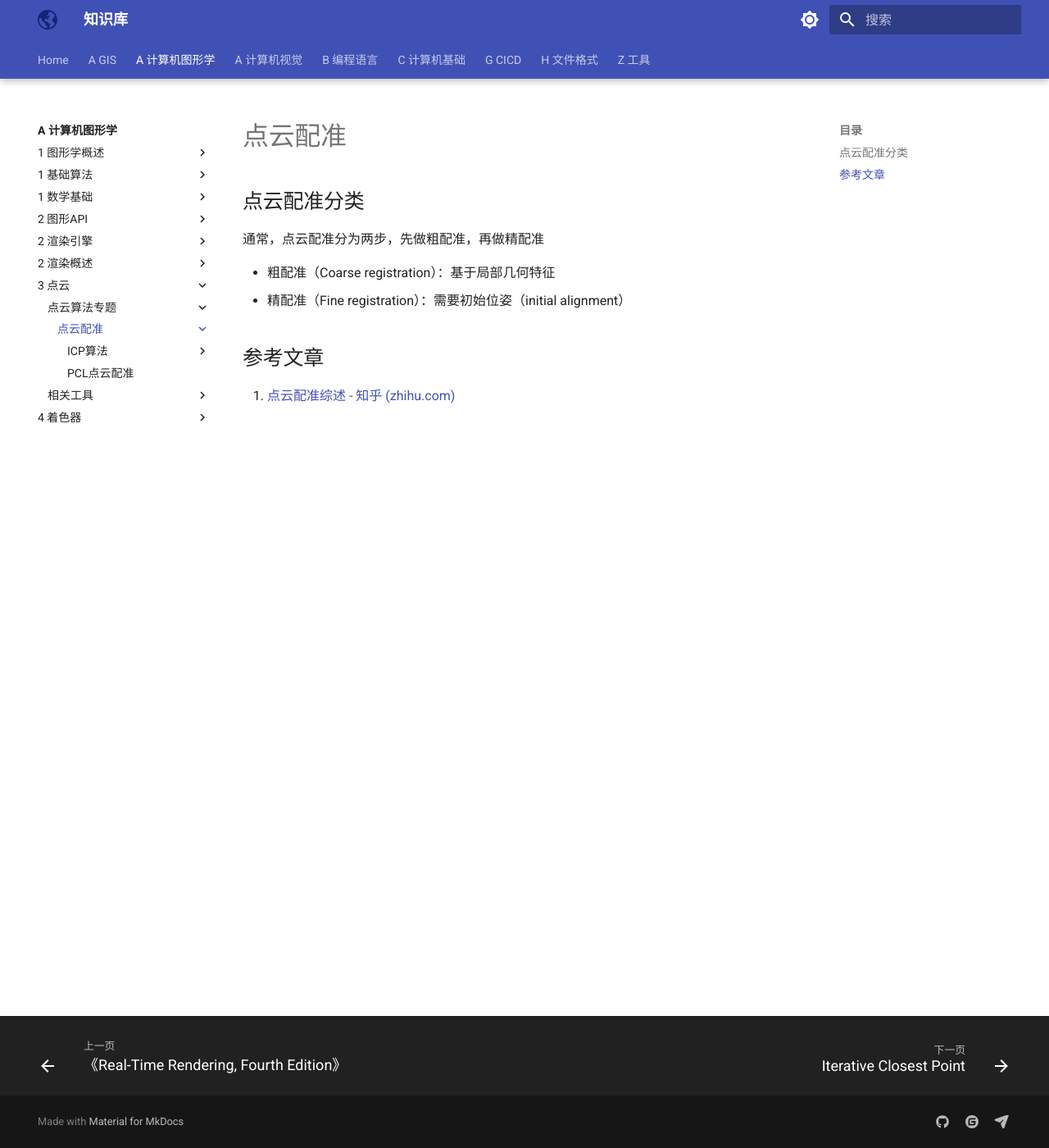
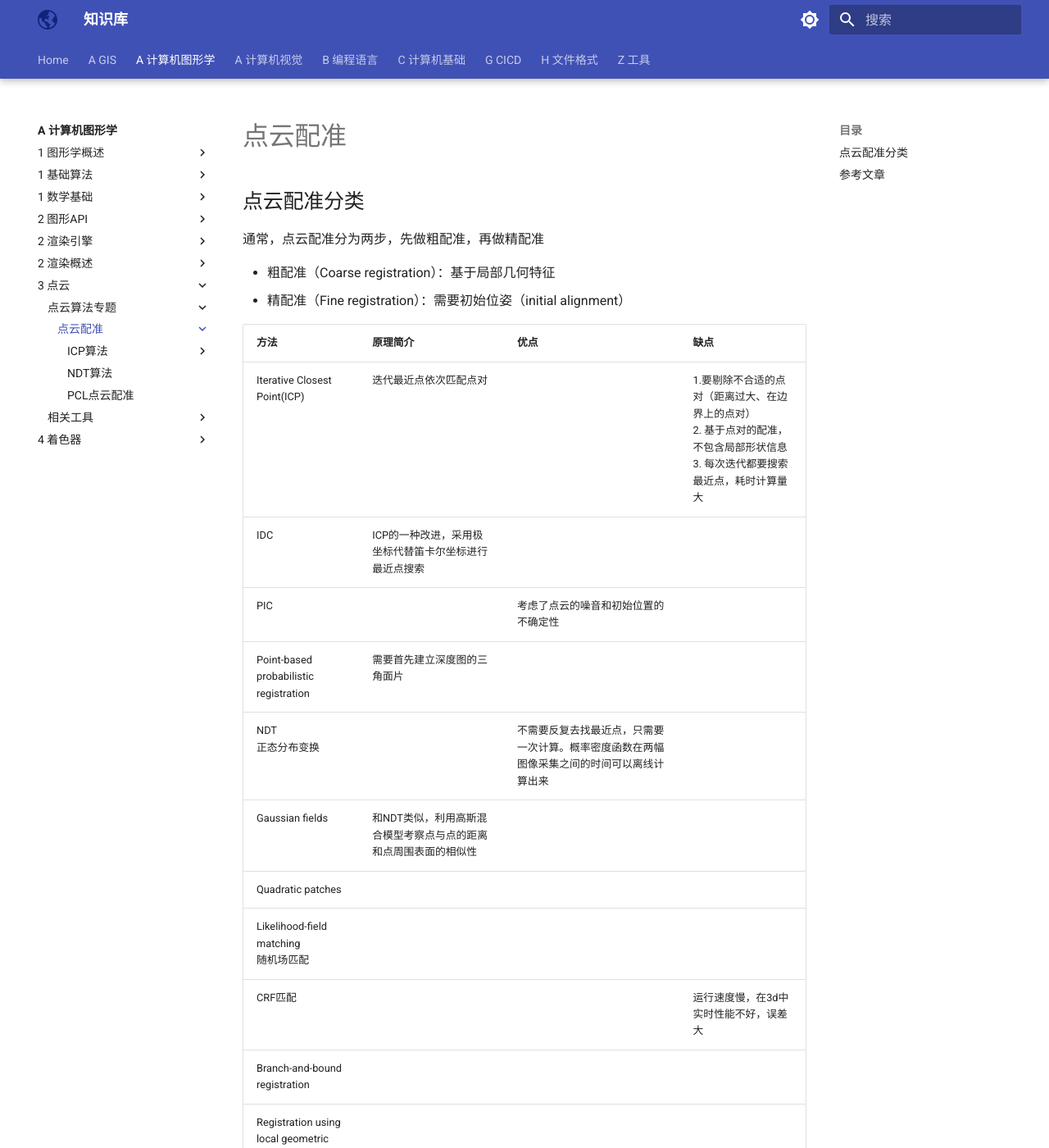
Before and after one commit to geodoer/geodoer.github.io, an MkDocs documentation site: the page built from docs/A-计算机图形学/3-点云/点云算法专题/点云配准/index.md, in a window 1280 px wide and 1400 px high. Shown: the whole window at 82% size. Built offline with MkDocs 1.6.1 and Material for MkDocs 9.7.7, drawn with Linux system fonts in a browser that asks for light colours; some of the changed text lies outside the part shown.

Commit message:
feat: 点云匹配算法

```diff
--- a/docs/A-计算机图形学/3-点云/点云算法专题/点云配准/index.md
+++ b/docs/A-计算机图形学/3-点云/点云算法专题/点云配准/index.md
@@ -8,6 +8,20 @@ title: 点云配准
 -   粗配准（Coarse registration）：基于局部几何特征
 -   精配准（Fine registration）：需要初始位姿（initial alignment）
 
+| 方法 | 原理简介 | 优点 | 缺点 |
+| - | - | -| - |
+| Iterative Closest Point(ICP) | 迭代最近点依次匹配点对 | | 1.要剔除不合适的点对（距离过大、在边界上的点对）<br/>2. 基于点对的配准，不包含局部形状信息<br/>3. 每次迭代都要搜索最近点，耗时计算量大 |
+| IDC | ICP的一种改进，采用极坐标代替笛卡尔坐标进行最近点搜索 |
+| PIC | | 考虑了点云的噪音和初始位置的不确定性|
+| Point-based probabilistic registration | 需要首先建立深度图的三角面片 |
+| NDT<br/>正态分布变换 |  | 不需要反复去找最近点，只需要一次计算。概率密度函数在两幅图像采集之间的时间可以离线计算出来 |
+| Gaussian fields | 和NDT类似，利用高斯混合模型考察点与点的距离和点周围表面的相似性 |
+| Quadratic patches | |
+| Likelihood-field matching<br/>随机场匹配 | |
+| CRF匹配 | | | 运行速度慢，在3d中实时性能不好，误差大 |
+| Branch-and-bound registration | |
+| Registration using local geometric features | |
 
 ## 参考文章
 1. [点云配准综述 - 知乎 (zhihu.com)](https://zhuanlan.zhihu.com/p/91275450)
+2. [NDT 算法（与ICP对比）和一些常见配准算法](http://ghx0x0.github.io/2014/12/30/NDT-match/)
```
Also changed, not shown: docs/A-计算机图形学/3-点云/点云算法专题/点云配准/ICP算法/index.md (+4 -0 lines), docs/A-计算机图形学/3-点云/点云算法专题/点云配准/NDT算法/index.md (added, +13 -0 lines), docs/A-计算机视觉/概念/形状上下文(Shape context).md (added, +14 -0 lines), docs/Z-工具/编程相关工具/vim/快捷键.md (+1 -0 lines), docs/A-计算机视觉/概念/images/2dsc.jpg (added).
